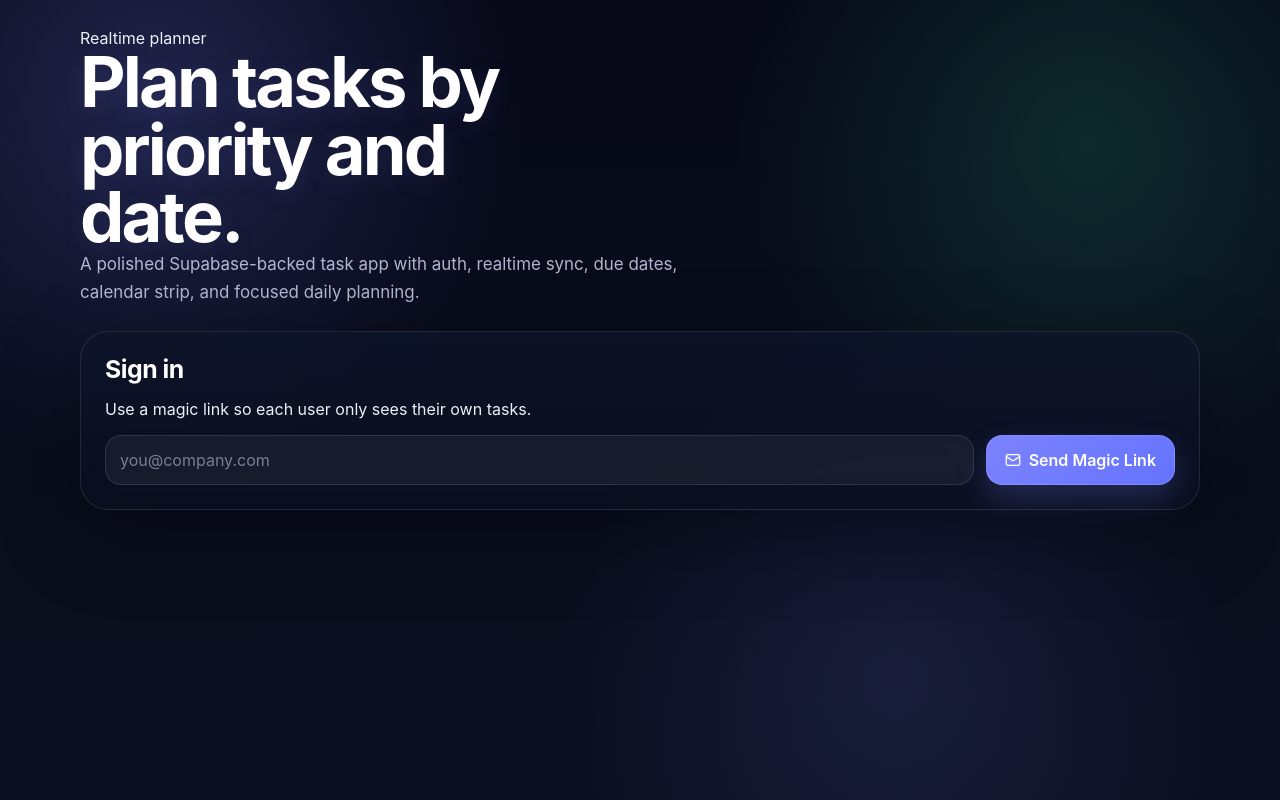
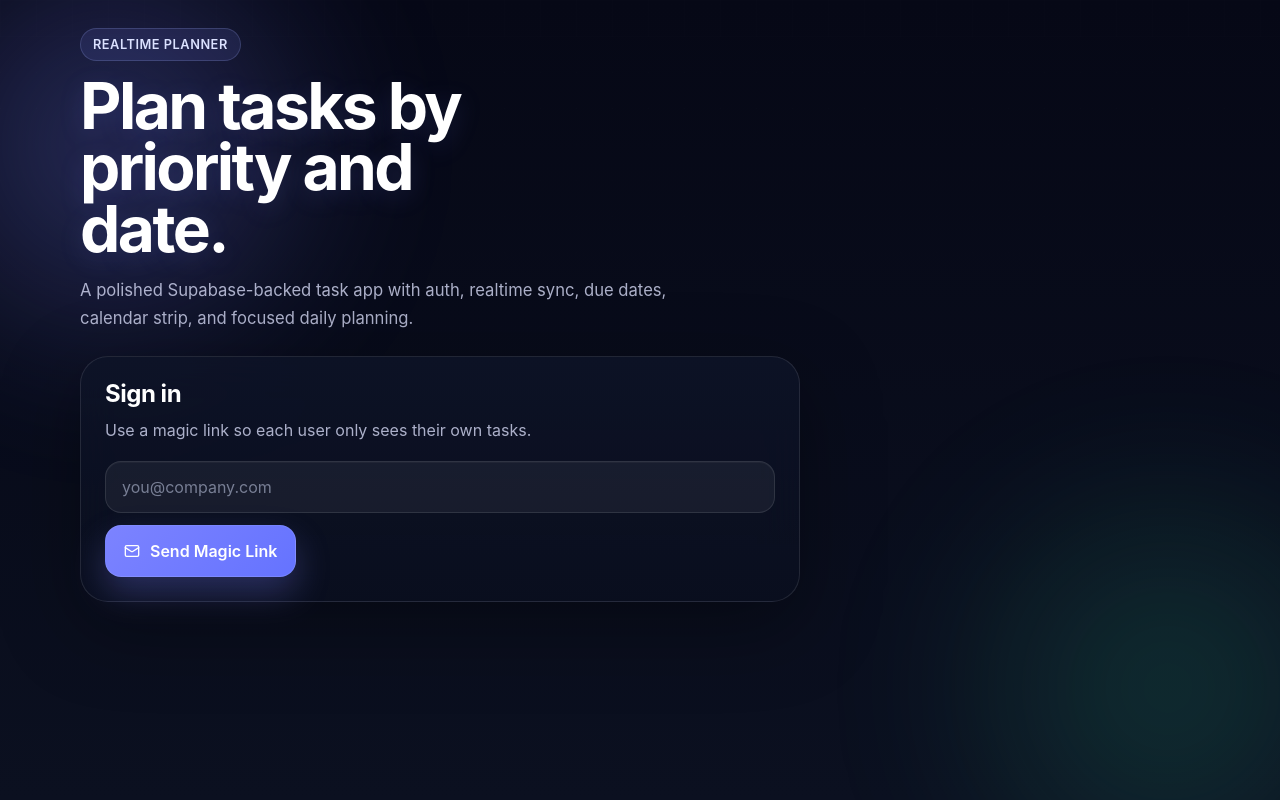
Before and after one commit to HellCasterr/TDA, a React (Vite) app: page / in a window 1280 px wide. Built offline with nearby package versions, Linux system fonts and the light colour scheme.

Commit message:
Update index.css

```diff
--- a/src/index.css
+++ b/src/index.css
@@ -8,15 +8,15 @@
   --bg-1: #0b1020;
   --bg-2: #10172d;
 
-  --surface: rgba(13, 19, 39, 0.72);
-  --surface-strong: rgba(15, 22, 44, 0.9);
+  --surface: rgba(13, 19, 39, 0.68);
+  --surface-strong: rgba(15, 22, 44, 0.88);
   --surface-soft: rgba(255, 255, 255, 0.06);
 
   --border: rgba(255, 255, 255, 0.1);
   --border-strong: rgba(255, 255, 255, 0.18);
 
-  --text: rgba(245, 247, 255, 0.97);
-  --text-soft: rgba(223, 228, 255, 0.78);
+  --text: rgba(245, 247, 255, 0.96);
+  --text-soft: rgba(223, 228, 255, 0.76);
   --text-faint: rgba(197, 203, 230, 0.56);
 
   --primary: #7c83ff;
@@ -24,9 +24,10 @@
   --primary-3: #dbe1ff;
   --success: #34d399;
   --danger: #fb7185;
+  --warning: #fbbf24;
 
-  --shadow-lg: 0 24px 80px rgba(0, 0, 0, 0.34);
-  --shadow-md: 0 14px 38px rgba(0, 0, 0, 0.22);
+  --shadow-lg: 0 24px 80px rgba(0, 0, 0, 0.35);
+  --shadow-md: 0 14px 38px rgba(0, 0, 0, 0.24);
 
   --radius-xl: 28px;
   --radius-lg: 22px;
@@ -57,11 +58,7 @@ body {
   margin: 0;
   font-family: var(--font-sans);
   color: var(--text);
-  background:
-    radial-gradient(circle at 12% 12%, rgba(124, 131, 255, 0.22), transparent 28%),
-    radial-gradient(circle at 85% 18%, rgba(52, 211, 153, 0.16), transparent 28%),
-    radial-gradient(circle at 70% 85%, rgba(124, 131, 255, 0.12), transparent 30%),
-    linear-gradient(180deg, var(--bg-0), var(--bg-1));
+  background: linear-gradient(180deg, var(--bg-0), var(--bg-1));
 }
 
 button,
@@ -73,60 +70,123 @@ button {
   cursor: pointer;
 }
 
+code {
+  font-family: ui-monospace, SFMono-Regular, Menlo, monospace;
+}
+
 :focus-visible {
-  outline: 2px solid rgba(165, 180, 252, 0.9);
+  outline: 2px solid rgba(165, 180, 252, 0.88);
   outline-offset: 3px;
 }
 
+.bg-orb {
+  position: fixed;
+  inset: auto;
+  width: 34rem;
+  height: 34rem;
+  border-radius: 999px;
+  filter: blur(70px);
+  opacity: 0.34;
+  pointer-events: none;
+  z-index: 0;
+}
+
+.orb-left {
+  top: -8rem;
+  left: -10rem;
+  background: radial-gradient(circle, rgba(124, 131, 255, 0.95), transparent 68%);
+}
+
+.orb-right {
+  right: -10rem;
+  bottom: -10rem;
+  background: radial-gradient(circle, rgba(52, 211, 153, 0.55), transparent 70%);
+}
+
+.bg-grid {
+  position: fixed;
+  inset: 0;
+  background-image: linear-gradient(rgba(255, 255, 255, 0.035) 1px, transparent 1px),
+    linear-gradient(90deg, rgba(255, 255, 255, 0.035) 1px, transparent 1px);
+  background-size: 36px 36px;
+  mask-image: linear-gradient(180deg, rgba(255, 255, 255, 0.18), transparent 60%);
+  pointer-events: none;
+  z-index: 0;
+}
+
 .app-shell {
+  position: relative;
+  z-index: 1;
   min-height: 100vh;
-  padding: 18px 14px 28px;
+  padding: 28px 18px 40px;
 }
 
 .app-container {
-  width: 100%;
-  max-width: 1100px;
+  max-width: 1120px;
   margin: 0 auto;
+}
+
+.page-stack {
+  gap: var(--space-6);
 }
 
 .hero {
   display: flex;
-  flex-direction: column;
-  align-items: flex-start;
-  gap: 14px;
-  margin-bottom: 20px;
+  align-items: flex-end;
+  justify-content: space-between;
+  gap: var(--space-5);
+  margin-bottom: var(--space-6);
+}
+
+.hero-copy {
+  max-width: 760px;
+}
+
+.eyebrow {
+  display: inline-flex;
+  align-items: center;
+  padding: 8px 12px;
+  border-radius: 999px;
+  border: 1px solid rgba(165, 180, 252, 0.2);
+  background: rgba(124, 131, 255, 0.12);
+  color: var(--primary-3);
+  font-size: 0.8rem;
+  font-weight: 600;
+  letter-spacing: 0.04em;
+  text-transform: uppercase;
+  margin-bottom: 14px;
 }
 
 .hero h1 {
   margin: 0;
-  font-size: clamp(2.1rem, 8vw, 4.4rem);
+  font-size: clamp(2.7rem, 5vw, 4.6rem);
   line-height: 0.96;
   letter-spacing: -0.04em;
-  max-width: 12ch;
-  color: #ffffff;
-  text-shadow: 0 6px 24px rgba(124, 131, 255, 0.12);
+  max-width: 11ch;
+  color: #fff;
+  text-shadow: 0 6px 26px rgba(124, 131, 255, 0.15);
 }
 
 .hero p {
-  margin: 0;
+  margin: 18px 0 0;
   max-width: 62ch;
   color: var(--text-soft);
-  font-size: clamp(0.95rem, 2.7vw, 1.06rem);
+  font-size: 1.04rem;
   line-height: 1.65;
 }
 
 .user-pill {
   display: inline-flex;
   align-items: center;
-  gap: 8px;
-  padding: 10px 14px;
+  gap: 10px;
+  padding: 12px 16px;
   border-radius: 999px;
   border: 1px solid var(--border);
   background: rgba(15, 22, 44, 0.72);
-  backdrop-filter: blur(14px);
+  backdrop-filter: blur(18px);
   box-shadow: var(--shadow-md);
   color: var(--text-soft);
-  max-width: 100%;
+  max-width: 320px;
 }
 
 .user-pill span {
@@ -135,42 +195,88 @@ button {
   white-space: nowrap;
 }
 
+.stats-grid {
+  display: grid;
+  grid-template-columns: repeat(4, minmax(0, 1fr));
+  gap: var(--space-4);
+}
+
+.stat-card {
+  padding: 18px 20px;
+  border-radius: var(--radius-lg);
+  border: 1px solid var(--border);
+  background: linear-gradient(
+    180deg,
+    rgba(255, 255, 255, 0.08),
+    rgba(255, 255, 255, 0.03)
+  );
+  backdrop-filter: blur(18px);
+  box-shadow: var(--shadow-md);
+}
+
+.stat-label {
+  color: var(--text-soft);
+  font-size: 0.9rem;
+  margin-bottom: 10px;
+}
+
+.stat-value {
+  font-size: 2rem;
+  line-height: 1;
+  font-weight: 700;
+  letter-spacing: -0.03em;
+  color: #fff;
+}
+
 .card {
-  background: linear-gradient(180deg, rgba(14, 20, 40, 0.82), rgba(10, 15, 31, 0.76));
+  background: linear-gradient(180deg, rgba(14, 20, 40, 0.8), rgba(10, 15, 31, 0.74));
   border: 1px solid var(--border);
   border-radius: var(--radius-xl);
-  padding: 18px;
-  backdrop-filter: blur(18px);
+  padding: 24px;
+  backdrop-filter: blur(20px);
   box-shadow: var(--shadow-lg);
 }
 
+.card-head {
+  margin-bottom: 18px;
+}
+
 .card-title {
-  margin: 0 0 14px;
-  font-size: clamp(1.2rem, 3vw, 1.55rem);
+  margin: 0;
+  font-size: 1.5rem;
   line-height: 1.1;
   letter-spacing: -0.02em;
   color: #fff;
 }
 
+.card-subtitle {
+  margin: 10px 0 0;
+  color: var(--text-soft);
+  line-height: 1.6;
+}
+
+.auth-card {
+  max-width: 720px;
+}
+
 .stack {
   display: grid;
-  gap: 16px;
+  gap: var(--space-4);
 }
 
 .row {
   display: flex;
-  gap: 12px;
+  gap: var(--space-3);
+  align-items: center;
 }
 
 .responsive-row {
-  flex-direction: column;
-  align-items: stretch;
+  flex-wrap: wrap;
 }
 
 .toolbar {
-  display: flex;
-  flex-direction: column;
-  gap: 12px;
+  display: grid;
+  gap: 14px;
 }
 
 .filter-group {
@@ -179,157 +285,181 @@ button {
   gap: 8px;
 }
 
-input {
+.filter-button,
+.date-chip,
+.primary-button,
+.ghost-button,
+.icon-button,
+.check-button {
+  border: 1px solid transparent;
+  transition: transform 140ms ease, background-color 140ms ease, border-color 140ms ease,
+    box-shadow 140ms ease, opacity 140ms ease;
+}
+
+.filter-button {
+  padding: 10px 14px;
+  border-radius: 999px;
+  background: rgba(255, 255, 255, 0.05);
+  border-color: var(--border);
+  color: var(--text-soft);
+}
+
+.filter-button.active {
+  background: linear-gradient(
+    135deg,
+    rgba(124, 131, 255, 0.24),
+    rgba(165, 180, 252, 0.15)
+  );
+  border-color: rgba(124, 131, 255, 0.35);
+  color: #fff;
+}
+
+.calendar-strip {
+  display: grid;
+  grid-template-columns: repeat(8, minmax(0, 1fr));
+  gap: 10px;
+}
+
+.date-chip {
+  display: grid;
+  gap: 4px;
+  min-height: 72px;
+  align-content: center;
+  justify-items: center;
+  padding: 10px 12px;
+  border-radius: 18px;
+  background: rgba(255, 255, 255, 0.045);
+  border-color: var(--border);
+  color: var(--text-soft);
+}
+
+.date-chip.active {
+  background: linear-gradient(
+    180deg,
+    rgba(124, 131, 255, 0.22),
+    rgba(124, 131, 255, 0.1)
+  );
+  border-color: rgba(124, 131, 255, 0.38);
+  color: #fff;
+  box-shadow: 0 12px 30px rgba(124, 131, 255, 0.16);
+}
+
+.date-chip-day {
+  font-size: 0.78rem;
+  text-transform: uppercase;
+  letter-spacing: 0.04em;
+}
+
+.date-chip-date {
+  font-size: 0.96rem;
+  font-weight: 600;
+}
+
+.composer-grid {
+  display: grid;
+  grid-template-columns: 1.5fr 220px 180px;
+  gap: 12px;
+}
+
+input[type="email"],
+input[type="text"],
+input[type="date"],
+input:not([type]) {
   width: 100%;
-  min-height: 50px;
-  padding: 12px 14px;
+  min-height: 52px;
+  border-radius: 16px;
   border: 1px solid var(--border);
-  border-radius: var(--radius-md);
   background: rgba(255, 255, 255, 0.055);
   color: #fff;
-  outline: none;
-  transition: border-color 0.18s ease, box-shadow 0.18s ease, background-color 0.18s ease;
+  padding: 14px 16px;
+  box-shadow: inset 0 1px 0 rgba(255, 255, 255, 0.04);
 }
 
 input::placeholder {
   color: var(--text-faint);
 }
 
-input:focus {
-  border-color: rgba(124, 131, 255, 0.7);
-  box-shadow: 0 0 0 4px rgba(124, 131, 255, 0.14);
-}
-
-pre {
-  overflow-x: auto;
-  margin: 0;
-  padding: 16px;
-  border-radius: 18px;
-  background: rgba(0, 0, 0, 0.28);
-  color: #eef2ff;
-  border: 1px solid var(--border);
-}
-
 .primary-button,
-.ghost-button,
-.filter-button,
-.icon-button,
-.check-button {
+.ghost-button {
+  min-height: 52px;
   display: inline-flex;
   align-items: center;
   justify-content: center;
-  gap: 8px;
-  transition:
-    transform 0.15s ease,
-    opacity 0.15s ease,
-    background 0.2s ease,
-    border-color 0.2s ease,
-    box-shadow 0.2s ease;
+  gap: 10px;
+  padding: 14px 18px;
+  border-radius: 16px;
 }
 
-.primary-button:hover,
-.ghost-button:hover,
-.filter-button:hover,
-.icon-button:hover,
-.check-button:hover {
+.primary-button {
+  background: linear-gradient(135deg, var(--primary), #6573ff);
+  border-color: rgba(165, 180, 252, 0.24);
+  color: #fff;
+  font-weight: 600;
+  box-shadow: 0 16px 34px rgba(124, 131, 255, 0.28);
+}
+
+.primary-button:hover {
   transform: translateY(-1px);
 }
 
-.primary-button {
-  min-height: 50px;
-  width: 100%;
-  padding: 0 18px;
-  border-radius: var(--radius-md);
-  border: 1px solid rgba(165, 180, 252, 0.28);
-  background: linear-gradient(135deg, var(--primary), #6573ff);
-  color: #fff;
-  font-weight: 600;
-  box-shadow: 0 14px 30px rgba(124, 131, 255, 0.22);
-}
-
 .primary-button:disabled {
-  opacity: 0.68;
+  opacity: 0.6;
   cursor: not-allowed;
 }
 
 .ghost-button {
-  min-height: 44px;
-  padding: 10px 14px;
-  border-radius: 16px;
   background: rgba(255, 255, 255, 0.045);
+  border-color: var(--border);
   color: var(--text-soft);
-  border: 1px solid var(--border);
 }
 
-.filter-button {
-  min-height: 40px;
-  padding: 9px 14px;
-  border-radius: 999px;
-  background: rgba(255, 255, 255, 0.045);
-  color: var(--text-soft);
-  border: 1px solid var(--border);
-}
-
-.filter-button.active {
-  background: linear-gradient(
-    135deg,
-    rgba(124, 131, 255, 0.22),
-    rgba(165, 180, 252, 0.12)
-  );
-  color: #fff;
-  border-color: rgba(124, 131, 255, 0.36);
+.ghost-button:hover,
+.icon-button:hover {
+  background: rgba(255, 255, 255, 0.075);
+  border-color: var(--border-strong);
 }
 
 .meta-row {
   display: flex;
-  flex-direction: column;
-  align-items: stretch;
+  justify-content: space-between;
   gap: 12px;
+  align-items: center;
+  flex-wrap: wrap;
   color: var(--text-soft);
-  font-size: 0.95rem;
 }
 
 .action-group {
   display: flex;
-  flex-direction: column;
   gap: 10px;
+  flex-wrap: wrap;
 }
 
 .message-box,
 .error-box,
-.empty-state,
 .loading-card {
-  border-radius: 18px;
-  padding: 16px;
+  border-radius: 16px;
 }
 
 .message-box {
+  padding: 14px 16px;
+  border: 1px solid var(--border);
   background: rgba(255, 255, 255, 0.05);
-  border: 1px solid var(--border);
   color: var(--text-soft);
 }
 
 .error-box {
+  padding: 14px 16px;
+  border: 1px solid rgba(251, 113, 133, 0.35);
   background: rgba(251, 113, 133, 0.1);
-  border: 1px solid rgba(251, 113, 133, 0.28);
-  color: #ffe1e7;
-}
-
-.empty-state {
-  text-align: center;
-  padding: 32px 18px;
-  border: 1px dashed rgba(255, 255, 255, 0.18);
-  color: var(--text-soft);
-  background: rgba(255, 255, 255, 0.025);
+  color: #ffe4ea;
 }
 
 .loading-card {
   min-height: 160px;
-  display: flex;
-  align-items: center;
-  justify-content: center;
-  background: rgba(255, 255, 255, 0.03);
+  display: grid;
+  place-items: center;
   border: 1px solid var(--border);
+  background: rgba(255, 255, 255, 0.04);
 }
 
 .loading-card.compact {
@@ -337,172 +467,204 @@ pre {
 }
 
 .loading-content {
-  display: flex;
+  display: inline-flex;
   align-items: center;
   gap: 10px;
   color: var(--text-soft);
 }
 
+.empty-state {
+  padding: 28px 18px;
+  border-radius: 22px;
+  border: 1px dashed rgba(255, 255, 255, 0.18);
+  text-align: center;
+  background: rgba(255, 255, 255, 0.03);
+}
+
+.empty-title {
+  font-size: 1.1rem;
+  font-weight: 600;
+  color: #fff;
+}
+
+.empty-copy {
+  margin-top: 6px;
+  color: var(--text-soft);
+}
+
 .todo-list {
-  display: flex;
-  flex-direction: column;
+  display: grid;
   gap: 12px;
 }
 
 .todo-item {
   display: grid;
-  grid-template-columns: 36px 1fr 40px;
+  grid-template-columns: auto 1fr auto;
+  gap: 14px;
   align-items: center;
-  gap: 12px;
-  padding: 14px;
-  background: rgba(255, 255, 255, 0.045);
+  padding: 16px;
+  border-radius: 20px;
   border: 1px solid var(--border);
-  border-radius: 18px;
-  box-shadow: 0 10px 22px rgba(0, 0, 0, 0.14);
+  background: linear-gradient(
+    180deg,
+    rgba(255, 255, 255, 0.06),
+    rgba(255, 255, 255, 0.035)
+  );
+}
+
+.todo-item:hover {
+  border-color: var(--border-strong);
+  box-shadow: 0 16px 36px rgba(0, 0, 0, 0.18);
 }
 
 .check-button {
-  width: 36px;
-  height: 36px;
-  border-radius: 12px;
-  border: 1px solid var(--border);
+  width: 38px;
+  height: 38px;
+  border-radius: 14px;
+  display: grid;
+  place-items: center;
   background: rgba(255, 255, 255, 0.035);
-  color: transparent;
+  border-color: var(--border);
+  color: var(--text-soft);
 }
 
 .check-button.checked {
-  background: rgba(52, 211, 153, 0.18);
-  border-color: rgba(52, 211, 153, 0.35);
+  background: rgba(52, 211, 153, 0.16);
+  border-color: rgba(52, 211, 153, 0.32);
   color: #fff;
 }
 
 .todo-text-wrap {
   min-width: 0;
+  display: grid;
+  gap: 8px;
 }
 
 .todo-text {
   margin: 0;
   color: #fff;
+  font-size: 1rem;
+  line-height: 1.5;
   word-break: break-word;
-  font-size: 0.98rem;
-  line-height: 1.5;
 }
 
 .todo-text.completed {
   color: var(--text-faint);
   text-decoration: line-through;
+  text-decoration-thickness: 2px;
+}
+
+.todo-meta {
+  display: flex;
+  flex-wrap: wrap;
+  gap: 8px;
+}
+
+.due-pill {
+  display: inline-flex;
+  align-items: center;
+  gap: 6px;
+  width: fit-content;
+  padding: 8px 10px;
+  border-radius: 999px;
+  background: rgba(124, 131, 255, 0.12);
+  border: 1px solid rgba(124, 131, 255, 0.24);
+  color: var(--primary-3);
+  font-size: 0.82rem;
+  font-weight: 600;
+}
+
+.due-pill.muted {
+  background: rgba(255, 255, 255, 0.045);
+  border-color: var(--border);
+  color: var(--text-faint);
 }
 
 .icon-button {
-  width: 40px;
-  height: 40px;
+  width: 42px;
+  height: 42px;
   border-radius: 14px;
+  display: grid;
+  place-items: center;
   background: rgba(255, 255, 255, 0.04);
-  border: 1px solid var(--border);
+  border-color: var(--border);
   color: var(--text-soft);
 }
 
+.helper-text {
+  color: var(--text-soft);
+  margin: 0;
+}
+
+pre {
+  margin: 0;
+  padding: 18px;
+  border-radius: 18px;
+  background: rgba(0, 0, 0, 0.28);
+  border: 1px solid var(--border);
+  color: #eff3ff;
+  overflow-x: auto;
+}
+
 .spin {
-  animation: spin 0.8s linear infinite;
+  animation: spin 0.9s linear infinite;
 }
 
 @keyframes spin {
-  from {
-    transform: rotate(0deg);
-  }
   to {
     transform: rotate(360deg);
   }
 }
 
-/* Tablet */
-@media (min-width: 640px) {
-  .app-shell {
-    padding: 24px 20px 32px;
+@media (max-width: 980px) {
+  .stats-grid {
+    grid-template-columns: repeat(2, minmax(0, 1fr));
   }
 
-  .card {
-    padding: 22px;
+  .calendar-strip {
+    grid-template-columns: repeat(4, minmax(0, 1fr));
   }
 
-  .responsive-row {
-    flex-direction: row;
+  .composer-grid {
+    grid-template-columns: 1fr;
+  }
+}
+
+@media (max-width: 760px) {
+  .hero {
+    flex-direction: column;
+    align-items: flex-start;
   }
 
-  .responsive-row > input {
-    flex: 1;
+  .hero h1 {
+    max-width: 100%;
+  }
+}
+
+@media (max-width: 640px) {
+  .app-shell {
+    padding: 18px 14px 28px;
   }
 
-  .responsive-row > .primary-button {
-    width: auto;
-    min-width: 170px;
+  .stats-grid {
+    grid-template-columns: 1fr;
+  }
+
+  .calendar-strip {
+    grid-template-columns: repeat(2, minmax(0, 1fr));
   }
 
   .meta-row {
-    flex-direction: row;
-    justify-content: space-between;
-    align-items: center;
+    flex-direction: column;
+    align-items: stretch;
   }
 
   .action-group {
-    flex-direction: row;
-    flex-wrap: wrap;
+    width: 100%;
   }
 
-  .primary-button {
-    width: auto;
-  }
-}
-
-/* iPad / medium screens */
-@media (min-width: 768px) {
-  .hero {
-    flex-direction: row;
-    justify-content: space-between;
-    align-items: flex-end;
-    gap: 20px;
-    margin-bottom: 24px;
-  }
-
-  .toolbar {
-    flex-direction: row;
-    justify-content: space-between;
-    align-items: center;
-  }
-
-  .todo-item {
-    grid-template-columns: 42px 1fr 44px;
-    gap: 14px;
-    padding: 16px;
-  }
-
-  .check-button {
-    width: 40px;
-    height: 40px;
-  }
-
-  .icon-button {
-    width: 42px;
-    height: 42px;
-  }
-}
-
-/* Desktop */
-@media (min-width: 1024px) {
-  .app-shell {
-    padding: 28px 24px 40px;
-  }
-
-  .app-container {
-    max-width: 1120px;
-  }
-
-  .card {
-    padding: 24px;
-  }
-
-  .hero h1 {
-    max-width: 11ch;
+  .action-group > * {
+    flex: 1 1 auto;
   }
 }
 
```
